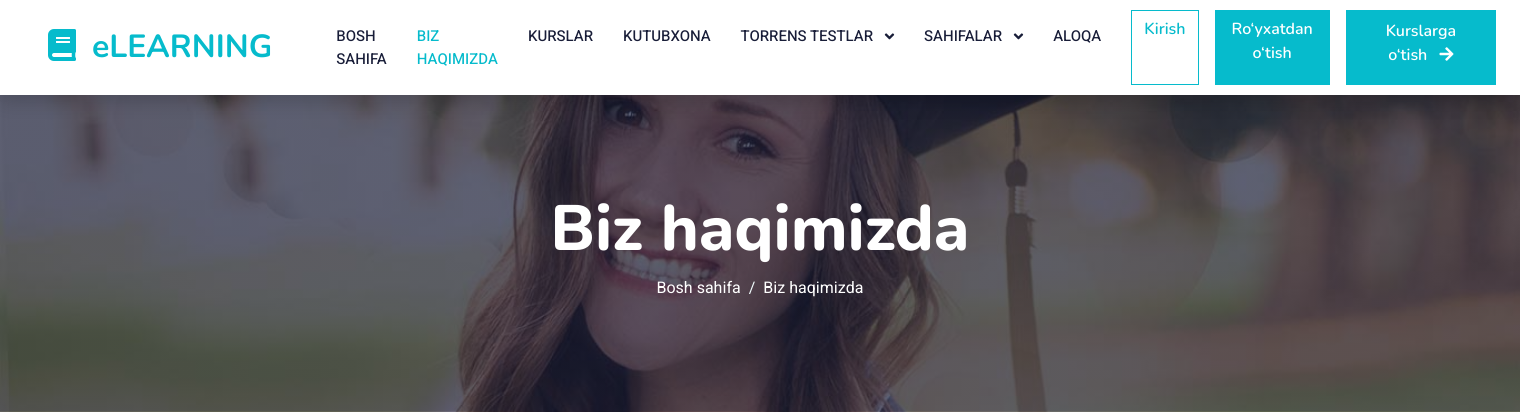
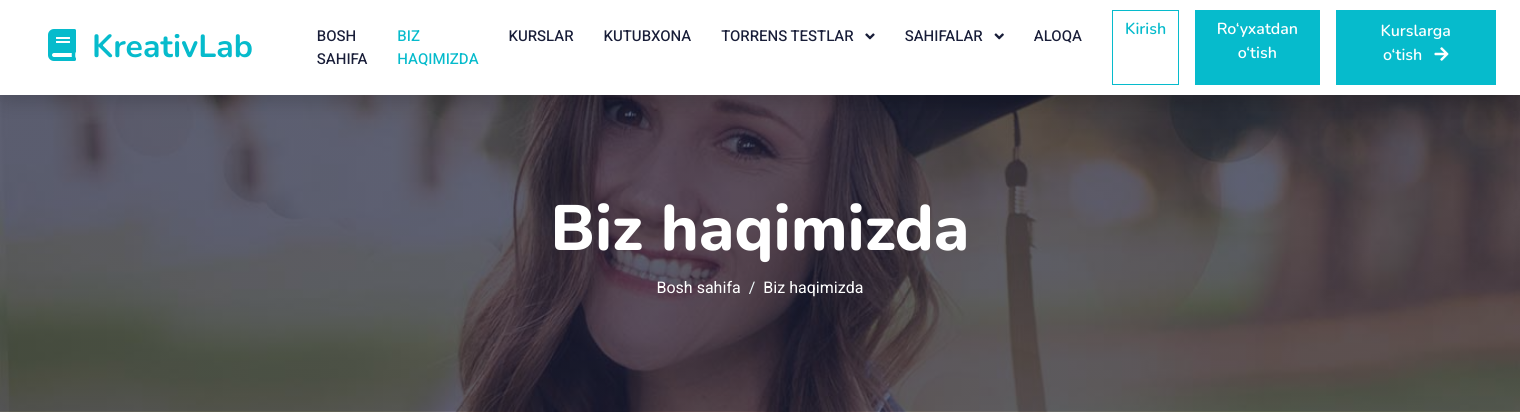
Before and after one commit to Muso98/education-platform, a Django app: page /about/ in a window 1520 px wide. Shown: the top 420 px of the page. Run offline with Django 5.2, Linux system fonts and the light colour scheme; data comes from the database, SQL or seed files in the repository; some libraries are stand-ins or nearby versions.

```diff
--- a/ui/templates/ui/base.html
+++ b/ui/templates/ui/base.html
@@ -3,12 +3,12 @@
 <html lang="uz">
 <head>
   <meta charset="utf-8">
-  <title>{% block title %}eLEARNING — Elektron ta’lim platformasi{% endblock %}</title>
+  <title>{% block title %}KreativLab — Elektron ta’lim platformasi{% endblock %}</title>
   <meta content="width=device-width, initial-scale=1.0" name="viewport">
   {% block meta %}{% endblock %}
 
   <!-- Favicon -->
-  <link href="{% static 'img/favicon.ico' %}" rel="icon">
+  <link href="{% static 'img/ChatGPT Image Nov 15, 2025, 12_49_07 PM.png' %}" rel="icon">
 
   <!-- Google Fonts -->
   <link rel="preconnect" href="https://fonts.googleapis.com">
@@ -43,7 +43,7 @@
   <!-- Navigatsiya paneli -->
   <nav class="navbar navbar-expand-lg bg-white navbar-light shadow sticky-top p-0">
     <a href="{% url 'home' %}" class="navbar-brand d-flex align-items-center px-4 px-lg-5">
-      <h2 class="m-0 text-primary"><i class="fa fa-book me-3"></i>eLEARNING</h2>
+      <h2 class="m-0 text-primary"><i class="fa fa-book me-3"></i>KreativLab</h2>
     </a>
 
     <button class="navbar-toggler me-4" type="button" data-bs-toggle="collapse" data-bs-target="#navbarCollapse">
```
Also changed, not shown: ui/static/img/ChatGPT Image Nov 15, 2025, 12_49_07 PM.png (added).
